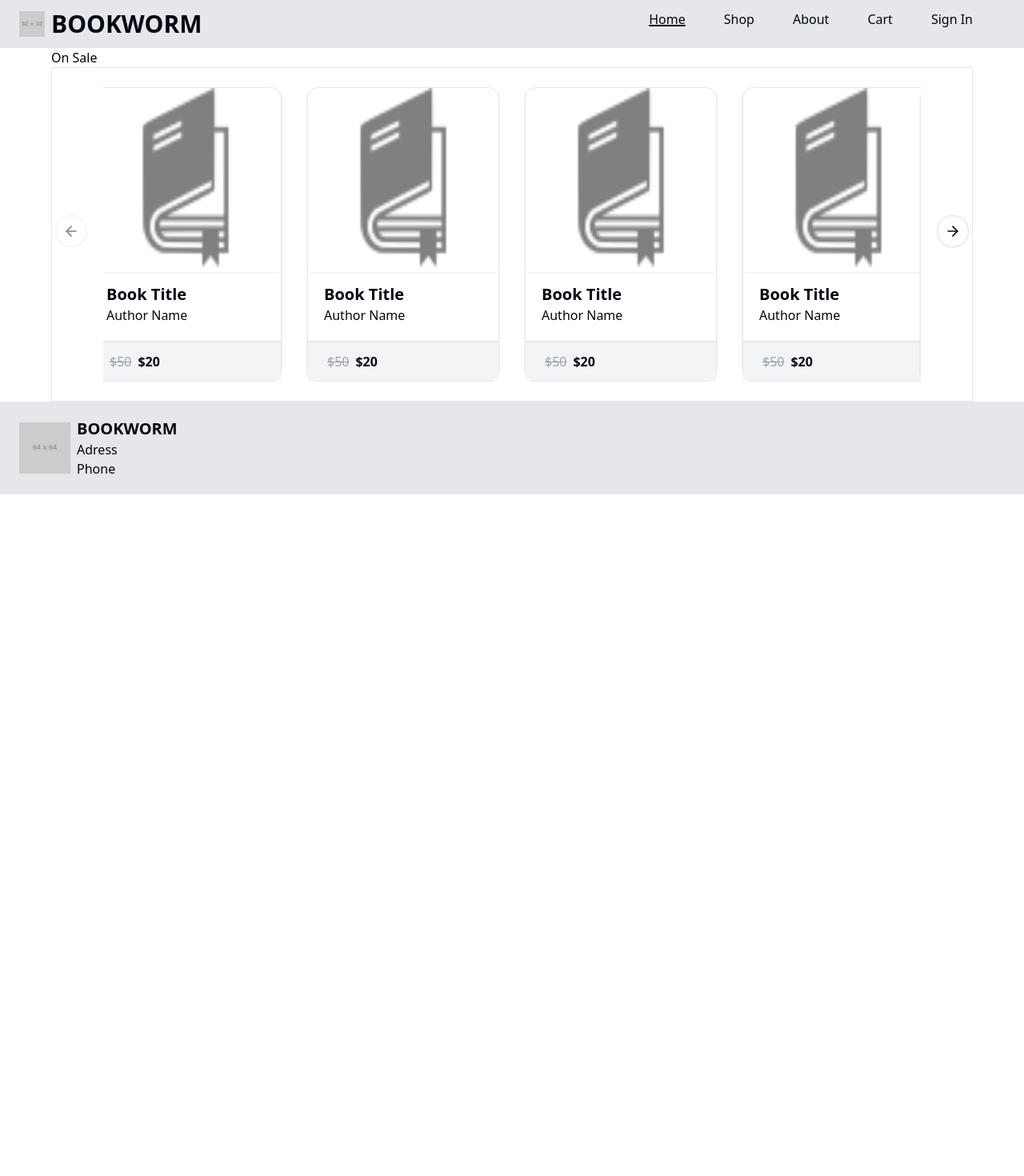
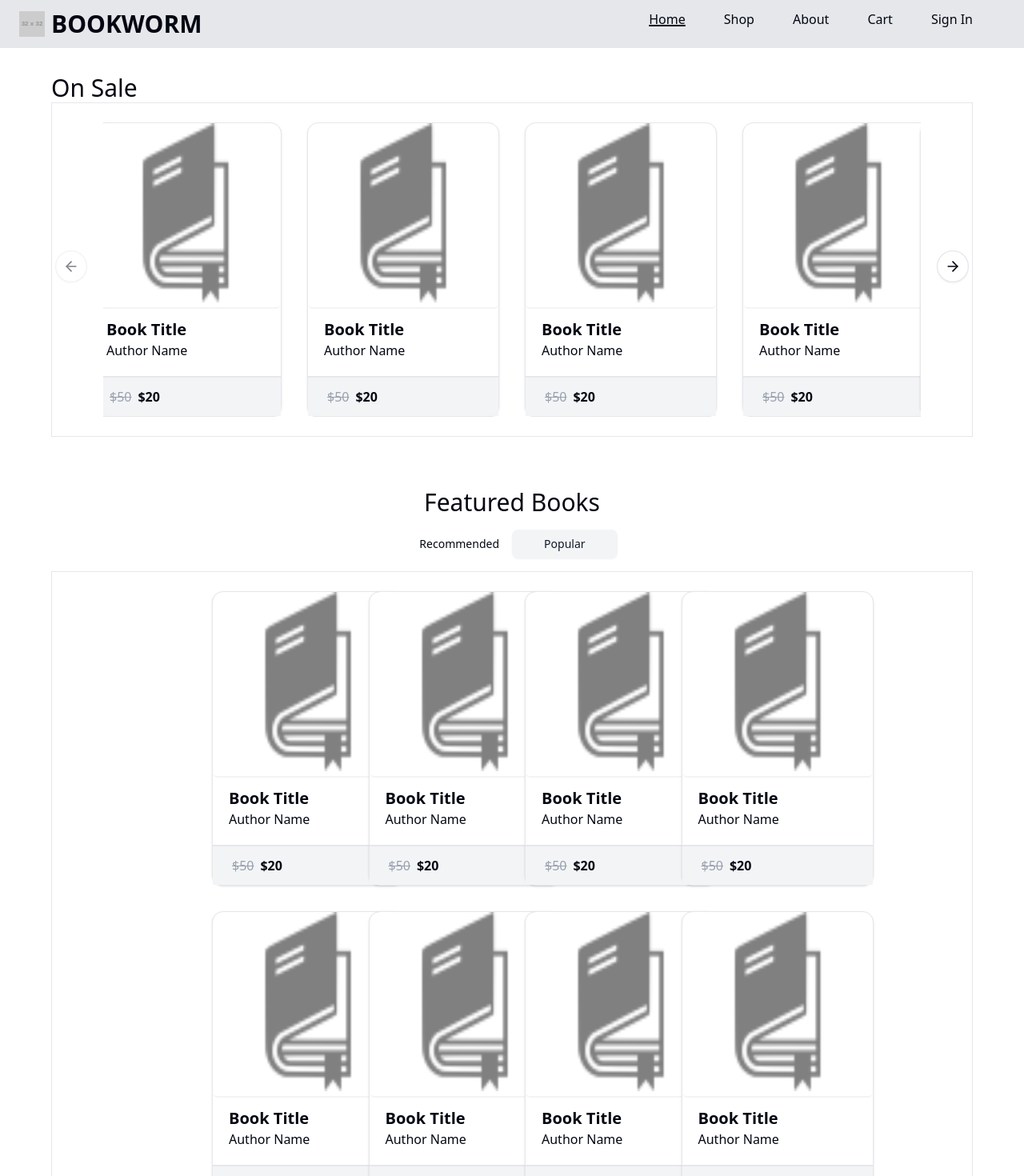
Before and after one commit to bug1422/bookworm, a React (Vite) app in the folder frontend/: page /home in a window 1280 px wide. Shown: the top 1470 px of the page at 80% size. Before the commit the page ends 800 px from the top, so only its background shows below. Built offline with nearby package versions, Linux system fonts and the light colour scheme.

Commit message:
fe: add featured book section

```diff
--- a/frontend/src/component/card/book.jsx
+++ b/frontend/src/component/card/book.jsx
@@ -9,7 +9,7 @@ import {
 
 const BookCard = () => {
   return (
-    <Card className="min-w-60 w-full h-fit gap-0 p-0">
+    <Card className="min-w-60 max-w-80 w-full h-fit gap-0 p-0">
       <CardHeader className="w-full h-fit border-b-2 rounded-sm border-gray-100 ">
         <img
           src="/assets/book-placeholder.png"
--- a/frontend/src/page/home/featuredBookSection.jsx
+++ b/frontend/src/page/home/featuredBookSection.jsx
@@ -1,8 +1,37 @@
+import BookCard from "@/component/card/book";
+import { Button } from "@/components/ui/button";
+import { useState } from "react";
 const FeaturedBookSection = () => {
-    return(
-        <>
-        </>
-    )
-}
+  const [mode, setMode] = useState(0);
 
-export default FeaturedBookSection
+  return (
+    <div className="flex flex-col gap-4 items-center w-full xl:my-16">
+      <div className="xl:text-3xl">Featured Books</div>
+      <div className="grid grid-cols-2">
+        <Button
+          variant={mode == 0 ? "primary" : "secondary"}
+          onClick={() => {
+            setMode(0);
+          }}
+        >
+          Recommended
+        </Button>
+        <Button
+          variant={mode == 1 ? "primary" : "secondary"}
+          onClick={() => {
+            setMode(1);
+          }}
+        >
+          Popular
+        </Button>
+      </div>
+      <div className="border-1 border-gray-200 p-6 px-50 w-full xl:gap-8 grid grid-cols-4">
+        {Array(8).fill(0).map((v) => (
+          <BookCard />
+        ))}
+      </div>
+    </div>
+  );
+};
+
+export default FeaturedBookSection;
--- a/frontend/src/page/home/onSaleSection.jsx
+++ b/frontend/src/page/home/onSaleSection.jsx
@@ -22,8 +22,8 @@ const ItemContainer = ({ books }) => {
 
 const OnSaleSection = () => {
   return (
-    <div className="w-full">
-      <div>On Sale</div>
+    <div className="w-full xl:my-8">
+      <div className="xl:text-3xl">On Sale</div>
       <Carousel
         opts={{
           align: "start",
```
